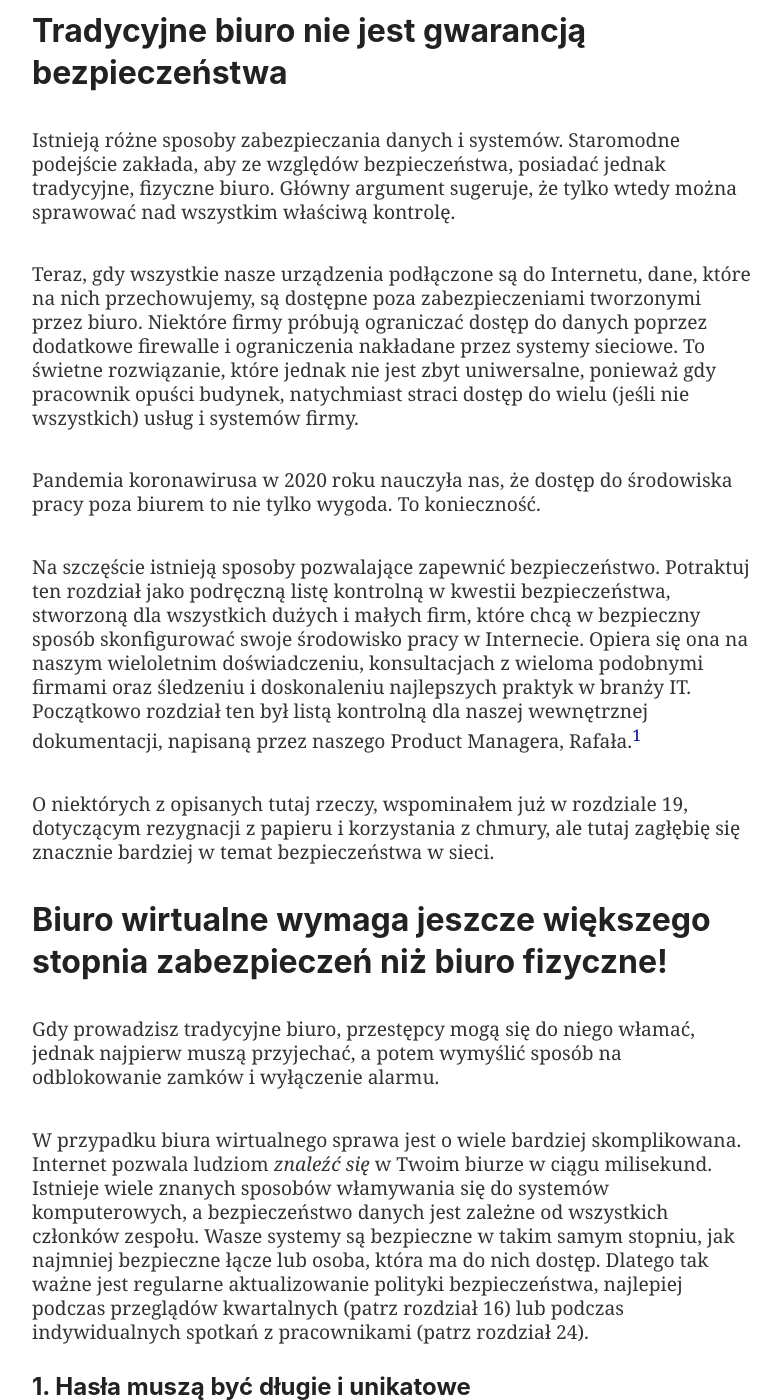
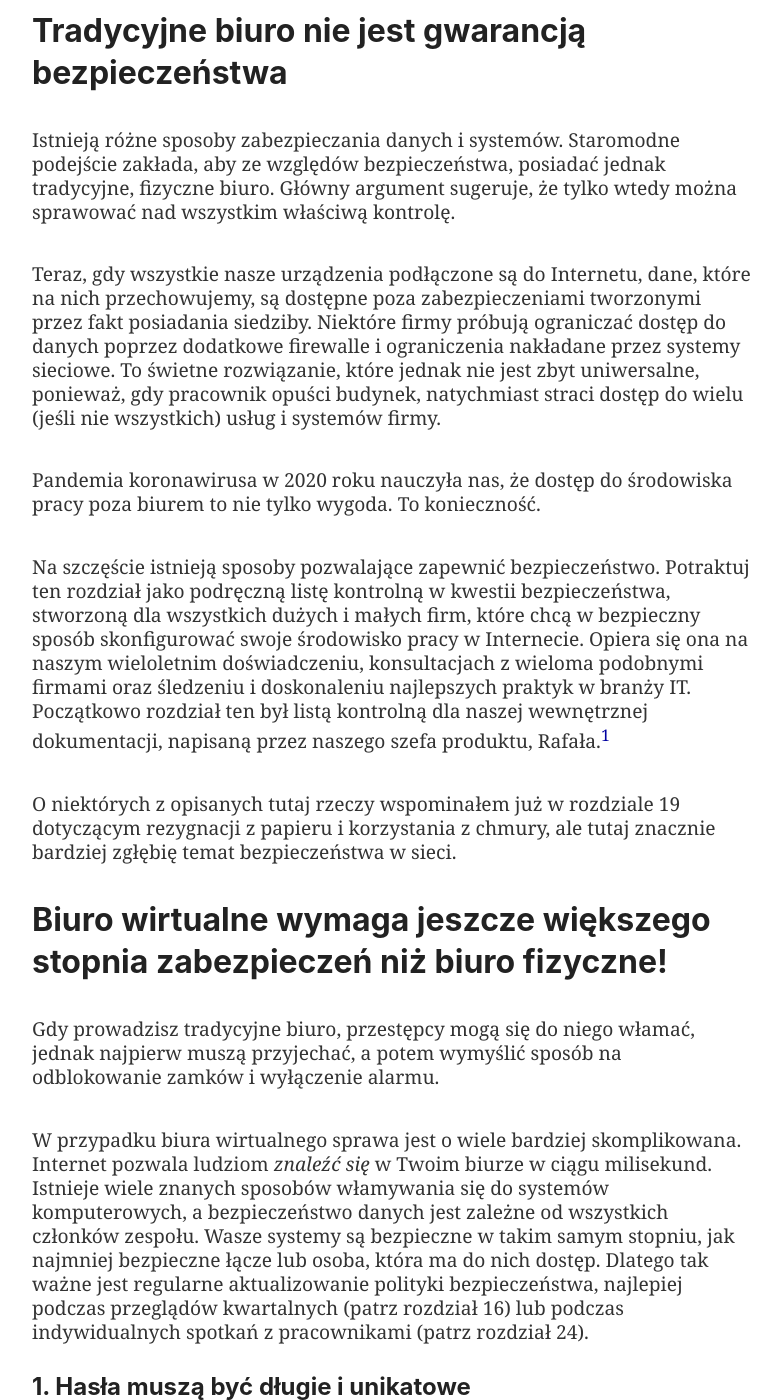
Before and after one commit to Nozbe/NoOffice.org, a Jekyll site: the page built from _pl/security.md, in a window 1280 px wide and 1400 px high, scrolled down 933 px. Shown: the whole window, without its empty margins (248-1029 px from the left). Built offline with Jekyll 4.4.1, drawn with Linux system fonts in a browser that asks for light colours; some of the changed text lies outside the part shown.

Commit message:
Update security.md

```diff
--- a/_pl/security.md
+++ b/_pl/security.md
@@ -12,13 +12,13 @@ subtitle: "Bezpieczeństwo jest najważniejsze. Przygotuj listy kontrolne, któr
 
 Istnieją różne sposoby zabezpieczania danych i systemów. Staromodne podejście zakłada, aby ze względów bezpieczeństwa, posiadać jednak tradycyjne, fizyczne biuro. Główny argument sugeruje, że tylko wtedy można sprawować nad wszystkim właściwą kontrolę.
 
-Teraz, gdy wszystkie nasze urządzenia podłączone są do Internetu, dane, które na nich przechowujemy, są dostępne poza zabezpieczeniami tworzonymi przez biuro. Niektóre firmy próbują ograniczać dostęp do danych poprzez dodatkowe firewalle i ograniczenia nakładane przez systemy sieciowe. To świetne rozwiązanie, które jednak nie jest zbyt uniwersalne, ponieważ gdy pracownik opuści budynek, natychmiast straci dostęp do wielu (jeśli nie wszystkich) usług i systemów firmy.
+Teraz, gdy wszystkie nasze urządzenia podłączone są do Internetu, dane, które na nich przechowujemy, są dostępne poza zabezpieczeniami tworzonymi przez fakt posiadania siedziby. Niektóre firmy próbują ograniczać dostęp do danych poprzez dodatkowe firewalle i ograniczenia nakładane przez systemy sieciowe. To świetne rozwiązanie, które jednak nie jest zbyt uniwersalne, ponieważ, gdy pracownik opuści budynek, natychmiast straci dostęp do wielu (jeśli nie wszystkich) usług i systemów firmy.
 
 Pandemia koronawirusa w 2020 roku nauczyła nas, że dostęp do środowiska pracy poza biurem to nie tylko wygoda. To konieczność.
 
-Na szczęście istnieją sposoby pozwalające zapewnić bezpieczeństwo. Potraktuj ten rozdział jako podręczną listę kontrolną w kwestii bezpieczeństwa, stworzoną dla wszystkich dużych i małych firm, które chcą w bezpieczny sposób skonfigurować swoje środowisko pracy w Internecie. Opiera się ona na naszym wieloletnim doświadczeniu, konsultacjach z wieloma podobnymi firmami oraz śledzeniu i doskonaleniu najlepszych praktyk w branży IT. Początkowo rozdział ten był listą kontrolną dla naszej wewnętrznej dokumentacji, napisaną przez naszego Product Managera, Rafała.[^1]
+Na szczęście istnieją sposoby pozwalające zapewnić bezpieczeństwo. Potraktuj ten rozdział jako podręczną listę kontrolną w kwestii bezpieczeństwa, stworzoną dla wszystkich dużych i małych firm, które chcą w bezpieczny sposób skonfigurować swoje środowisko pracy w Internecie. Opiera się ona na naszym wieloletnim doświadczeniu, konsultacjach z wieloma podobnymi firmami oraz śledzeniu i doskonaleniu najlepszych praktyk w branży IT. Początkowo rozdział ten był listą kontrolną dla naszej wewnętrznej dokumentacji, napisaną przez naszego szefa produktu, Rafała.[^1]
 
-O niektórych z opisanych tutaj rzeczy, wspominałem już w rozdziale 19, dotyczącym rezygnacji z papieru i korzystania z chmury, ale tutaj zagłębię się znacznie bardziej w temat bezpieczeństwa w sieci.
+O niektórych z opisanych tutaj rzeczy wspominałem już w rozdziale 19 dotyczącym rezygnacji z papieru i korzystania z chmury, ale tutaj znacznie bardziej zgłębię temat bezpieczeństwa w sieci.
 
 ## Biuro wirtualne wymaga jeszcze większego stopnia zabezpieczeń niż biuro fizyczne!
 
@@ -62,10 +62,10 @@ W przeszłości ludzie otrzymywali wszystkie urządzenia, z których korzystali
 
 W Nozbe większość osób korzysta z własnych komputerów, smartfonów i tabletów. Firma nie ma nad nimi kontroli. Możemy najwyżej upewniać się, że ludzie sami zabezpieczają swoje urządzenia, analizując razem z nimi najlepsze do tego metody. Przygotowaliśmy więc wspólnie praktyczne listy kontrolne:
 
-* Zabezpieczanie komputera Mac[^7]
-* Zabezpieczanie komputera z systemem Windows[^8]
-* Zabezpieczanie urządzenia iOS (iPhone lub iPad)[^9]
-* Zabezpieczanie smartfona z Androidem[^10]
+* zabezpieczanie komputera Mac[^7],
+* zabezpieczanie komputera z systemem Windows[^8],
+* zabezpieczanie urządzenia iOS (iPhone lub iPad)[^9],
+* zabezpieczanie smartfona z Androidem[^10].
 
 Prosimy, by członkowie zespołu zapoznali się z tymi listami podczas konfigurowania nowego urządzenia.[^11] Doradzamy im również, aby wysyłali je także wszystkim członkom rodziny.
 
```
Also changed, not shown: other parts of _pl/security.md (+15 -15 lines).
